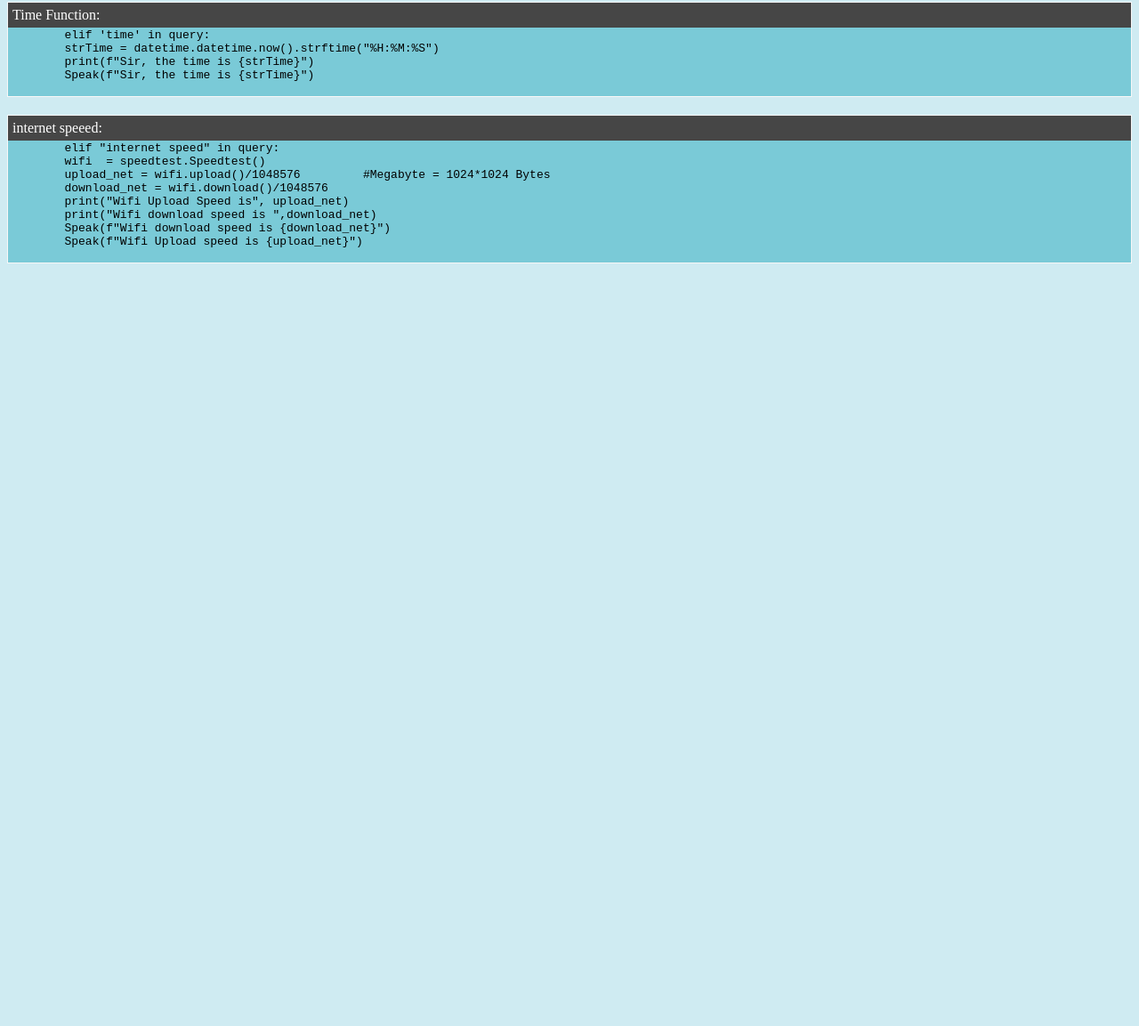
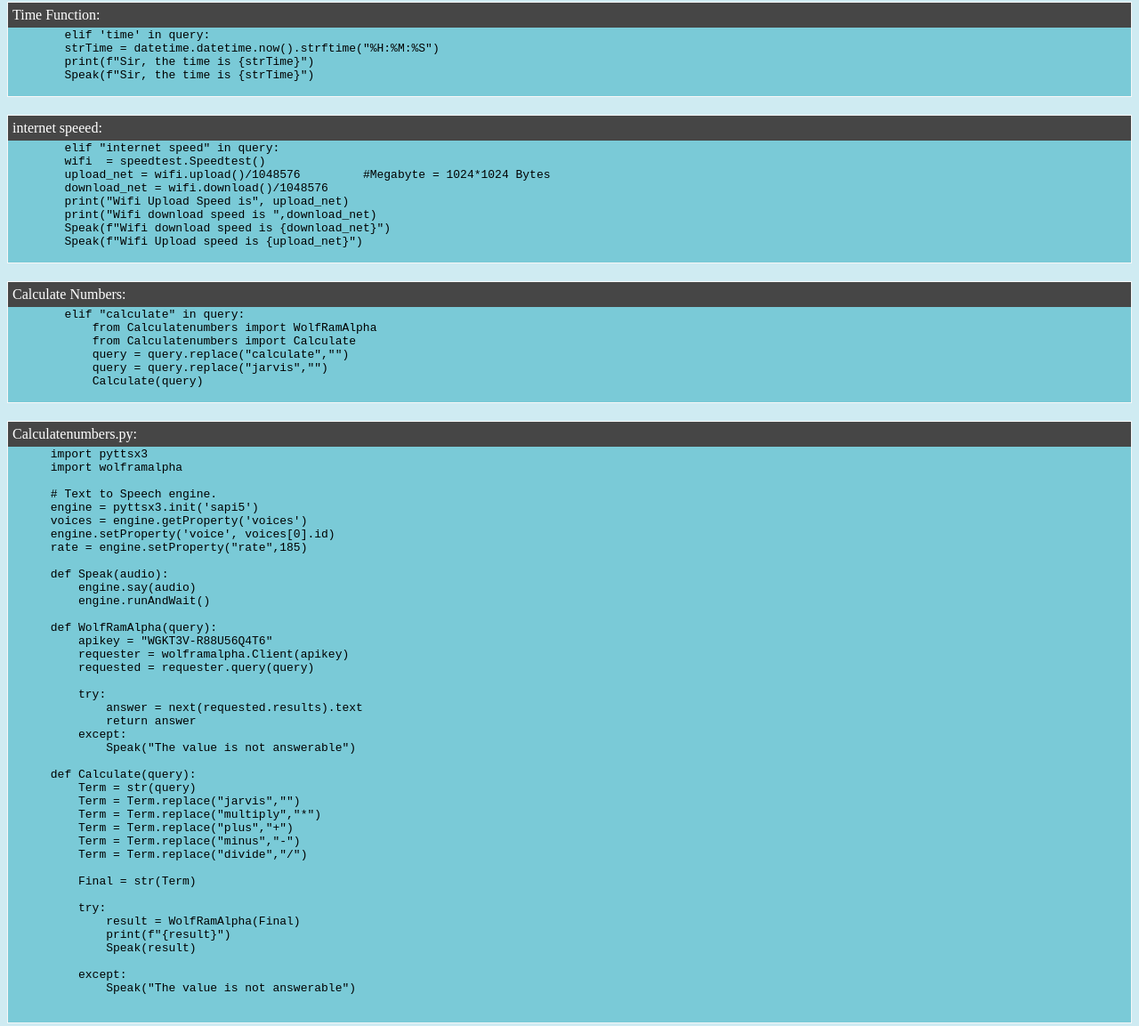
Before and after one commit to campuscoder74/J.A.R.V.I.S., a plain HTML site: page index.html in a window 1280 px wide. Shown: the part 1661-2814 px from the top of the page at 89% size. Before the commit the page ends 1977 px from the top, so only its background shows below. Drawn offline with Linux system fonts and the light colour scheme.

Commit message:
Update index.html

```diff
--- a/index.html
+++ b/index.html
@@ -139,6 +139,64 @@
         Speak(f"Wifi Upload speed is {upload_net}")
       </pre>
     </div>
+    <div class="code-container">
+      <p class="code-title">Calculate Numbers:</p>
+      <pre class="codetext">
+        elif "calculate" in query:
+            from Calculatenumbers import WolfRamAlpha
+            from Calculatenumbers import Calculate
+            query = query.replace("calculate","")
+            query = query.replace("jarvis","")
+            Calculate(query)
+      </pre>
+    </div>
+    <div class="code-container">
+      <p class="code-title">Calculatenumbers.py:</p>
+      <pre class="codetext">
+      import pyttsx3
+      import wolframalpha
+
+      # Text to Speech engine.
+      engine = pyttsx3.init('sapi5')
+      voices = engine.getProperty('voices')
+      engine.setProperty('voice', voices[0].id)
+      rate = engine.setProperty("rate",185)
+
+      def Speak(audio):
+          engine.say(audio)
+          engine.runAndWait()
+
+      def WolfRamAlpha(query):
+          apikey = "WGKT3V-R88U56Q4T6"
+          requester = wolframalpha.Client(apikey)
+          requested = requester.query(query)
+
+          try:
+              answer = next(requested.results).text
+              return answer
+          except:
+              Speak("The value is not answerable")
+
+      def Calculate(query):
+          Term = str(query)
+          Term = Term.replace("jarvis","")
+          Term = Term.replace("multiply","*")
+          Term = Term.replace("plus","+")
+          Term = Term.replace("minus","-")
+          Term = Term.replace("divide","/")
+
+          Final = str(Term)
+
+          try:
+              result = WolfRamAlpha(Final)
+              print(f"{result}")
+              Speak(result)
+
+          except:
+              Speak("The value is not answerable")
+
+      </pre>
+    </div>
 
 
    </body>
```
